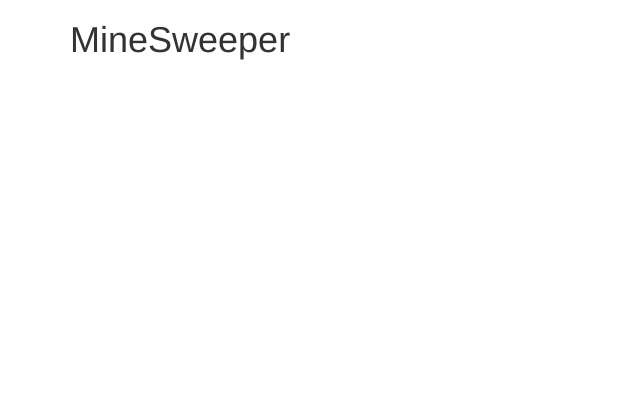
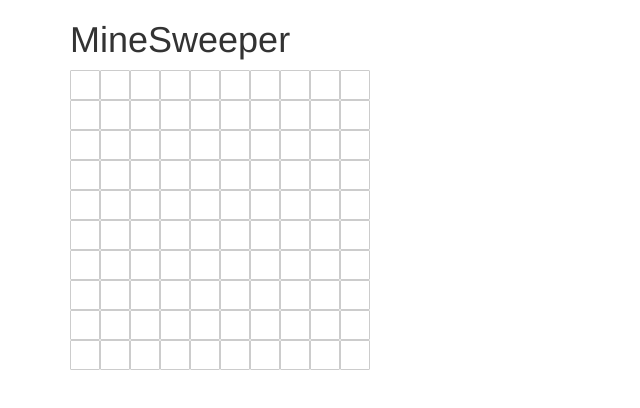
Before and after one commit to kate-young/MineSweeper, a website: page index.html in a window 1280 px wide. Shown: the whole page, without its empty margins (0-640 px from the left). Drawn offline with nearby package versions, Linux system fonts and the light colour scheme.

Commit message:
Show board on screen

```diff
--- a/index.html
+++ b/index.html
@@ -7,7 +7,7 @@
 
 <div class="container">
     <h1>MineSweeper</h1>
-    <div class="main">
+    <div id="main">
     </div>
 </div>
 <script src="node_modules/jquery/dist/jquery.min.js"></script>
--- a/scripts.js
+++ b/scripts.js
@@ -4,11 +4,28 @@
     this.mines = mines;
     this.fields = new Array();
     this.initialize = function() {
+        var counter = 0;
+        var mines = mine_field();
+        var mine;
+        var board = "<div class='board'>";
         for(var r = 0; r < this.rows; r++) {
             for(var c = 0; c < this.columns; c++) {
-                this.fields.push(new Field(r, c, false));
+                mine = mines.indexOf(counter) > -1;
+                this.fields.push(new Field(r, c, mine));
+                board += "<button class='btn btn-default field'> </button>";
+                counter++;
             }
+            board += "</br>";
         }
+        board += "</div>";
+        return board;
+    }
+    var mine_field = function() {
+        var rands = new Array();
+        for(var i = 0; i < this.mines; i++) {
+            rands.push(Math.floor(Math.random() * this.mines));
+        }
+        return rands;
     }
 }
 
@@ -16,4 +33,18 @@
    this.row = row;
    this.column = column;
    this.mine = mine;
+   this.revealed = false;
+   this.marked = false;
+   this.icon = function() {
+       if(this.mine) {
+           return "<span class='glyphicon glyphicon-alert'><span>";
+       }
+    }
 }
+
+$(document).ready(function() {
+    board = new Board(10, 10, 2);
+    $("#main").html(board.initialize());
+    $(".field").on("click", function() {
+    });
+});
--- a/styles.css
+++ b/styles.css
@@ -0,0 +1,9 @@
+.btn {
+    margin: 0px;
+    border-radius: 1px;
+    height:  30px;
+    width: 30px;
+}
+.board {
+    line-height: 0;
+}
```
